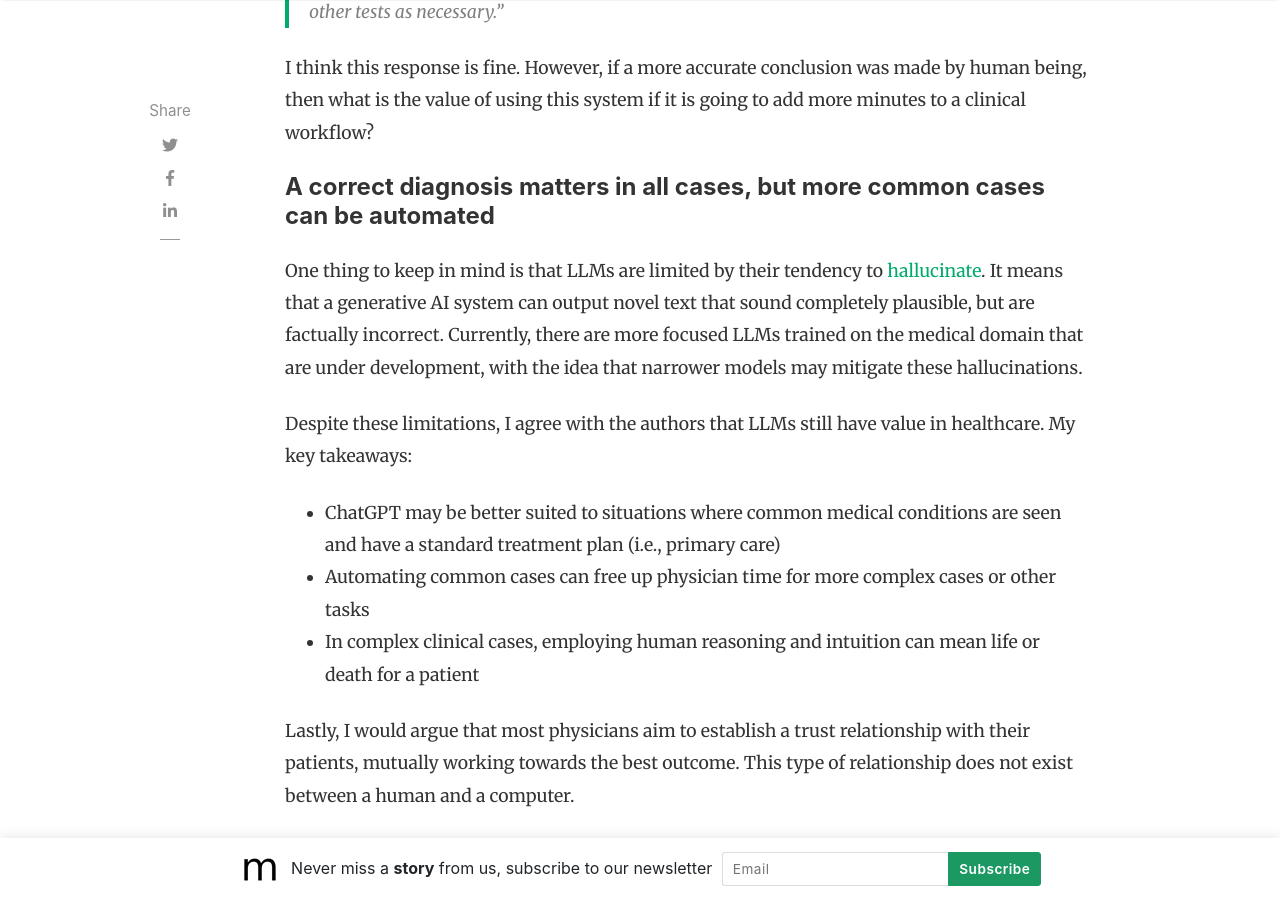
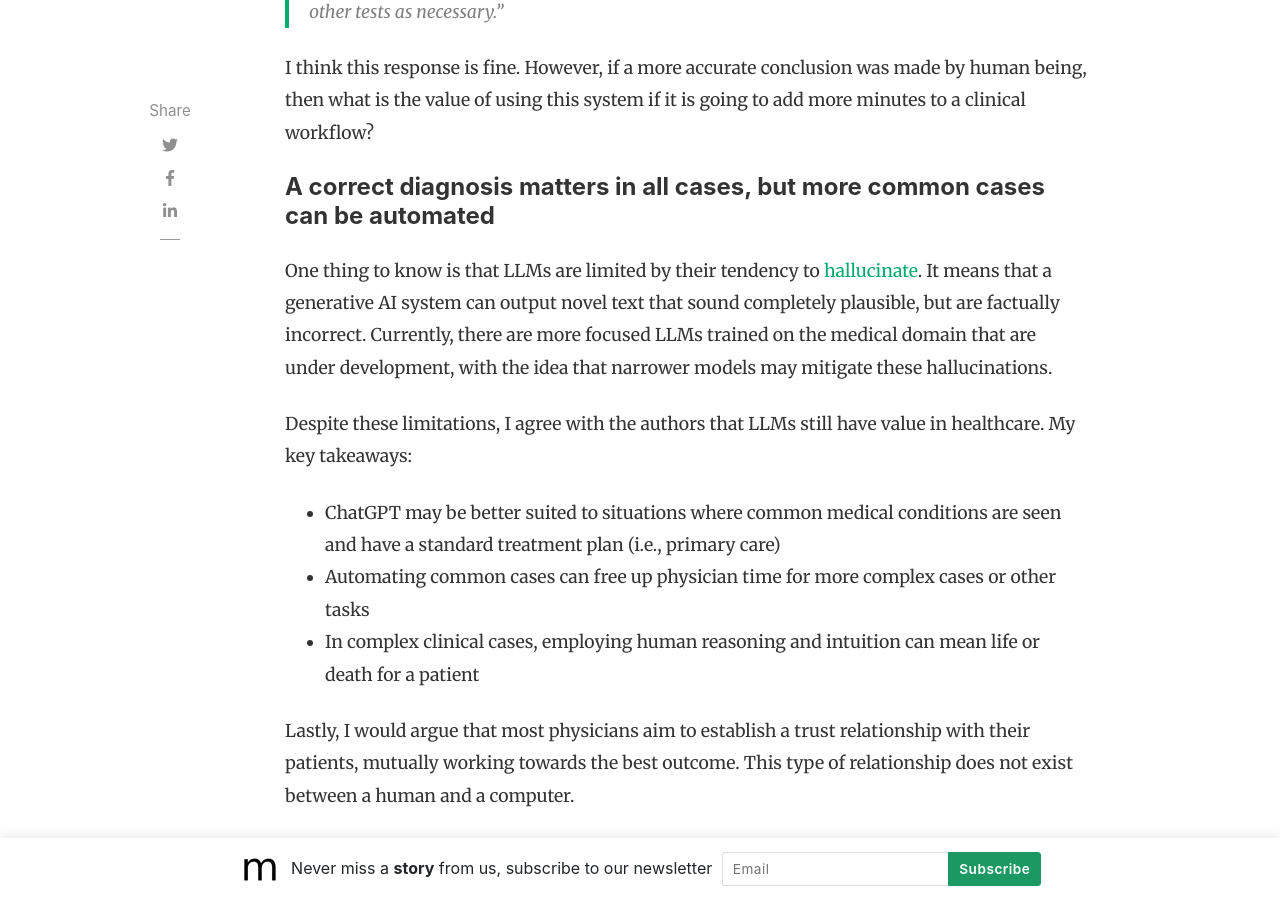
Before and after one commit to slsu0424/slsu0424.github.io, a Jekyll site: the page built from _posts/2023-06-02-test.md, in a window 1280 px wide and 900 px high, scrolled down 3303 px. Built offline with Jekyll 4.4.1, drawn with Linux system fonts in a browser that asks for light colours; nearby versions of some CDN libraries; comment, search, counter and statistics services are not loaded.

Commit message:
Update 2023-06-02-test.md

```diff
--- a/_posts/2023-06-02-test.md
+++ b/_posts/2023-06-02-test.md
@@ -50,7 +50,7 @@ I think this response is fine.  However, if a more accurate conclusion was made
 
 #### A correct diagnosis matters in all cases, but more common cases can be automated
 
-One thing to keep in mind is that LLMs are limited by their tendency to [hallucinate](https://spectrum.ieee.org/ai-hallucination).  It means that a generative AI system can output novel text that sound completely plausible, but are factually incorrect.  Currently, there are more focused LLMs trained on the medical domain that are under development, with the idea that narrower models may mitigate these hallucinations.
+One thing to know is that LLMs are limited by their tendency to [hallucinate](https://spectrum.ieee.org/ai-hallucination).  It means that a generative AI system can output novel text that sound completely plausible, but are factually incorrect.  Currently, there are more focused LLMs trained on the medical domain that are under development, with the idea that narrower models may mitigate these hallucinations.
 
 Despite these limitations, I agree with the authors that LLMs still have value in healthcare.  My key takeaways:
 * ChatGPT may be better suited to situations where common medical conditions are seen and have a standard treatment plan (i.e., primary care)
```
